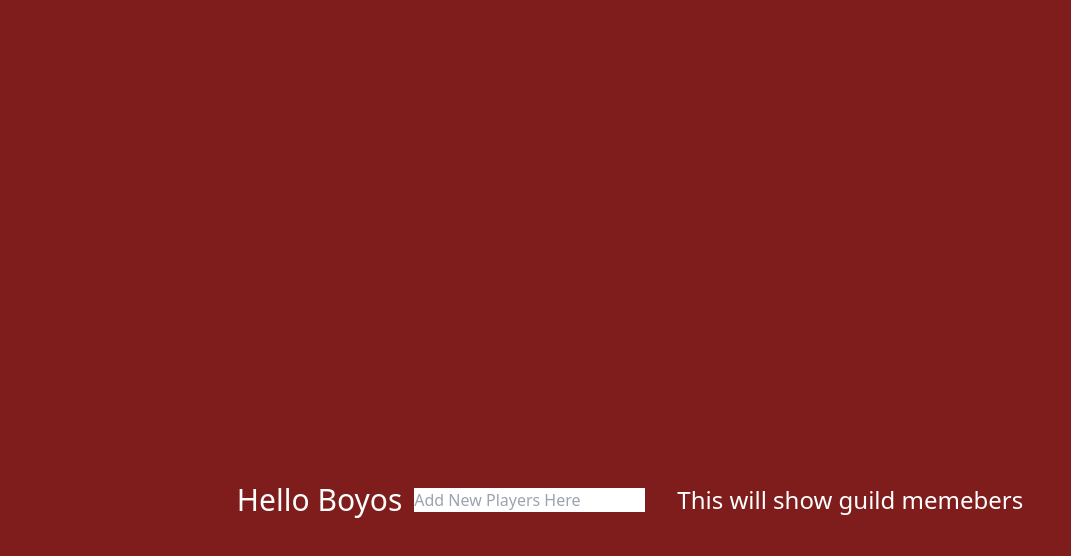
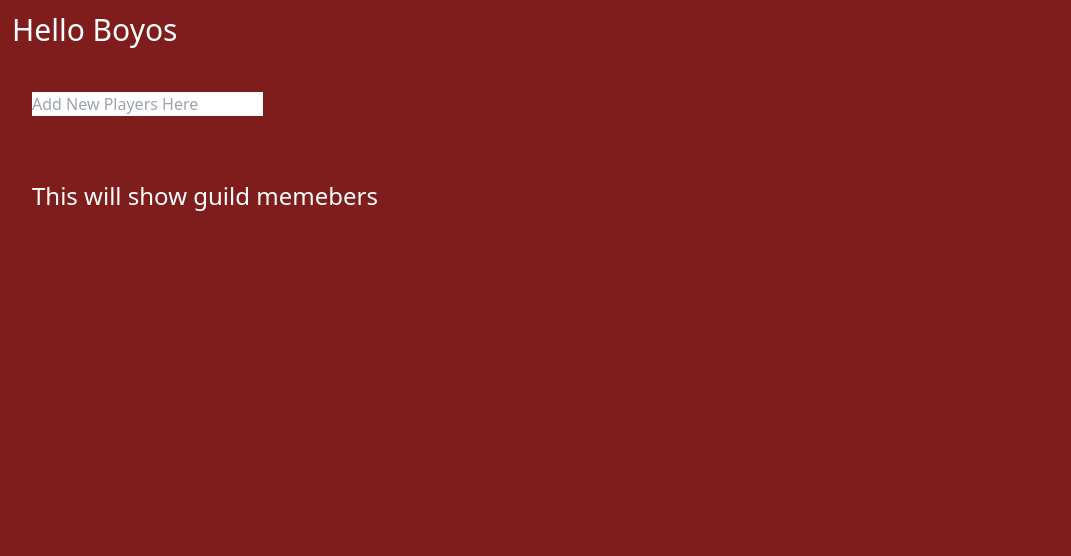
Before and after one commit to JSIK3S/swgoh-app, a React (Vite) app: page / in a window 1280 px wide. Shown: the top 556 px of the page, without its empty margins (0-1071 px from the left). Built offline with nearby package versions, Linux system fonts and the light colour scheme.

Commit message:
changes styling

```diff
--- a/src/App.tsx
+++ b/src/App.tsx
@@ -4,8 +4,8 @@ import { PlayerInput } from "./components/PlayerInput";
 function App() {
   return (
     <>
-      <div className="bg-red-900 h-[1000px] flex items-center justify-center">
-        <h1 className="text-white text-center text-3xl m-3">Hello Boyos</h1>
+      <div className="bg-red-900 h-[1000px] flex flex-col">
+        <h1 className="text-white text-3xl m-3">Hello Boyos</h1>
         <PlayerInput />
         <GuildMembers />
       </div>
--- a/src/components/PlayerInput.tsx
+++ b/src/components/PlayerInput.tsx
@@ -1,6 +1,6 @@
 function PlayerInput() {
   return (
-    <form>
+    <form className="m-8">
       <input type="text" placeholder="Add New Players Here" />
     </form>
   );
```
